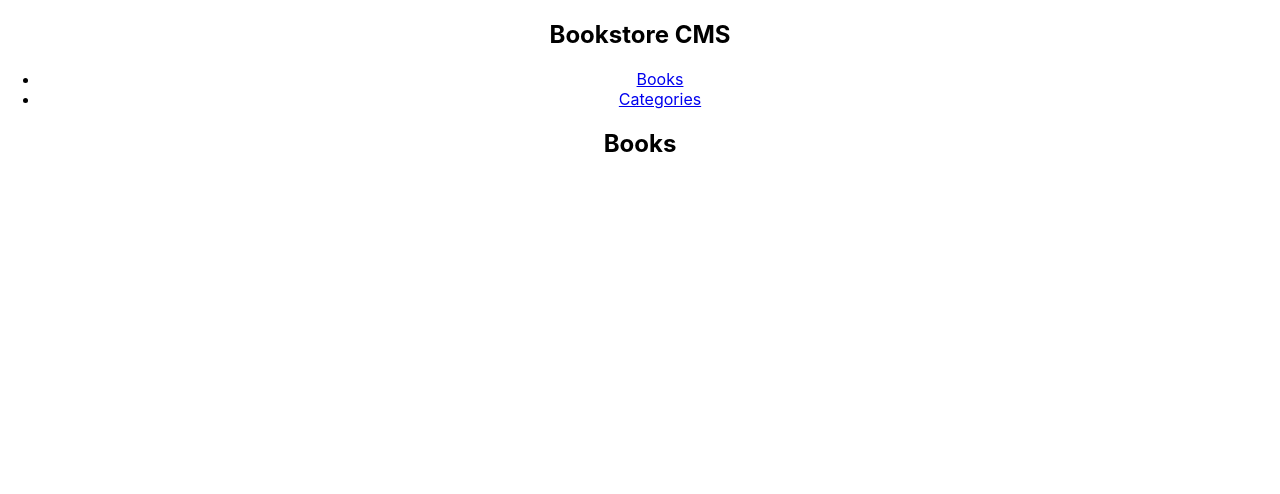
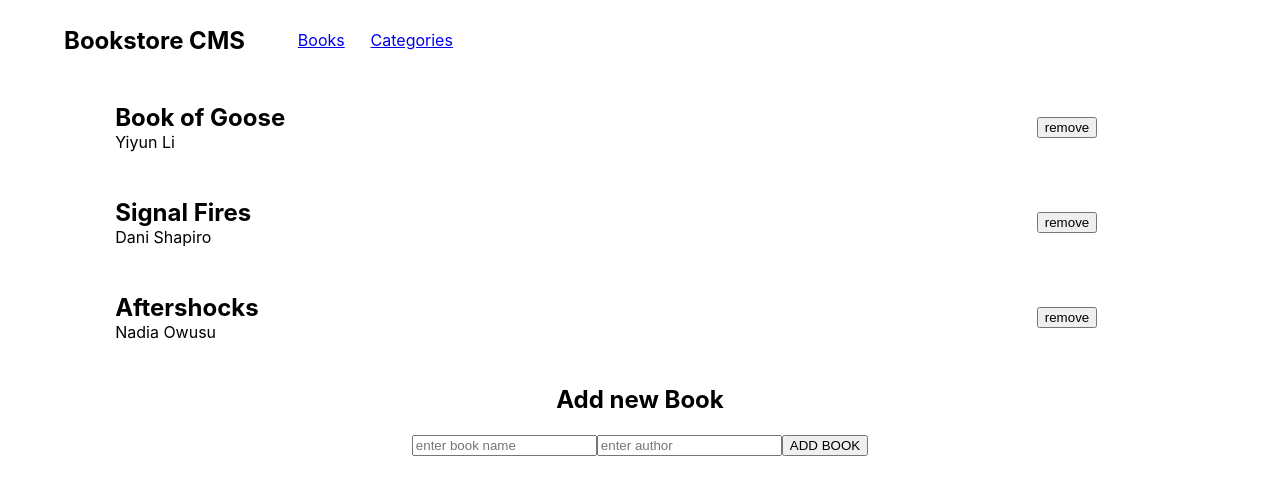
Before and after one commit to ram1117/bookstore-react-redux, a React (Create React App) app: page / in a window 1280 px wide. Shown: the top 494 px of the page. Built offline with nearby package versions, Linux system fonts and the light colour scheme.

Commit message:
Add books,book component, form component and basic styling

```diff
--- a/public/index.html
+++ b/public/index.html
@@ -4,40 +4,10 @@
     <meta charset="utf-8" />
     <link rel="icon" href="%PUBLIC_URL%/favicon.ico" />
     <meta name="viewport" content="width=device-width, initial-scale=1" />
-    <meta name="theme-color" content="#000000" />
-    <meta
-      name="description"
-      content="Web site created using create-react-app"
-    />
-    <link rel="apple-touch-icon" href="%PUBLIC_URL%/logo192.png" />
-    <!--
-      manifest.json provides metadata used when your web app is installed on a
-      user's mobile device or desktop. See https://developers.google.com/web/fundamentals/web-app-manifest/
-    -->
-    <link rel="manifest" href="%PUBLIC_URL%/manifest.json" />
-    <!--
-      Notice the use of %PUBLIC_URL% in the tags above.
-      It will be replaced with the URL of the `public` folder during the build.
-      Only files inside the `public` folder can be referenced from the HTML.
-
-      Unlike "/favicon.ico" or "favicon.ico", "%PUBLIC_URL%/favicon.ico" will
-      work correctly both with client-side routing and a non-root public URL.
-      Learn how to configure a non-root public URL by running `npm run build`.
-    -->
-    <title>React App</title>
+    <title>Book Store</title>
   </head>
   <body>
     <noscript>You need to enable JavaScript to run this app.</noscript>
     <div id="root"></div>
-    <!--
-      This HTML file is a template.
-      If you open it directly in the browser, you will see an empty page.
-
-      You can add webfonts, meta tags, or analytics to this file.
-      The build step will place the bundled scripts into the <body> tag.
-
-      To begin the development, run `npm start` or `yarn start`.
-      To create a production bundle, use `npm run build` or `yarn build`.
-    -->
   </body>
 </html>
--- a/src/App.css
+++ b/src/App.css
@@ -2,38 +2,19 @@
   text-align: center;
 }
 
-.App-logo {
-  height: 40vmin;
-  pointer-events: none;
+.navbar {
+  height: 10vh;
+  display: flex;
+  align-items: center;
+  padding: 0 5%;
 }
 
-@media (prefers-reduced-motion: no-preference) {
-  .App-logo {
-    animation: App-logo-spin infinite 20s linear;
-  }
+.nav-list{
+  list-style: none;
+  display: flex;
+  justify-content: space-between;
 }
 
-.App-header {
-  background-color: #282c34;
-  min-height: 100vh;
-  display: flex;
-  flex-direction: column;
-  align-items: center;
-  justify-content: center;
-  font-size: calc(10px + 2vmin);
-  color: white;
+.nav-list-items {
+  margin: 0 10%;
 }
-
-.App-link {
-  color: #61dafb;
-}
-
-@keyframes App-logo-spin {
-  from {
-    transform: rotate(0deg);
-  }
-
-  to {
-    transform: rotate(360deg);
-  }
-}
--- a/src/App.js
+++ b/src/App.js
@@ -1,6 +1,6 @@
 import { Route, Routes } from 'react-router-dom';
 import './App.css';
-import Books from './components/Book';
+import Books from './components/Books';
 import Categories from './components/Categories';
 import Navbar from './components/Navbar';
 
--- a/src/components/Book.js
+++ b/src/components/Book.js
@@ -1,4 +1,17 @@
-const Books = () => (
-  <h2>Books</h2>
+import PropTypes from 'prop-types';
+import styles from '../styles/Book.module.css';
+
+const Book = ({ title, author }) => (
+  <div className={styles['book-tile']}>
+    <div className={styles['book-details']}>
+      <h2>{title}</h2>
+      <p>{author}</p>
+    </div>
+    <button type="button">remove</button>
+  </div>
 );
-export default Books;
+
+Book.defaultProps = { title: '', author: '' };
+Book.propTypes = { title: PropTypes.string, author: PropTypes.string };
+
+export default Book;
--- a/src/components/BookForm.js
+++ b/src/components/BookForm.js
@@ -0,0 +1,11 @@
+const BookForm = () => (
+  <>
+    <h2>Add new Book</h2>
+    <form className="book-form">
+      <input id="booktitle" type="text" placeholder="enter book name" />
+      <input id="author" type="text" placeholder="enter author" />
+      <button type="submit">ADD BOOK</button>
+    </form>
+  </>
+);
+export default BookForm;
--- a/src/components/Books.js
+++ b/src/components/Books.js
@@ -0,0 +1,14 @@
+import Book from './Book';
+import BookForm from './BookForm';
+
+const Books = () => (
+  <>
+    <div className="books-container">
+      <Book title="Book of Goose" author="Yiyun Li" />
+      <Book title="Signal Fires" author="Dani Shapiro" />
+      <Book title="Aftershocks" author="Nadia Owusu" />
+    </div>
+    <BookForm />
+  </>
+);
+export default Books;
--- /dev/null
+++ b/src/styles/Book.module.css
@@ -0,0 +1,16 @@
+.book-tile {
+  width: 90%;
+  display: flex;
+  align-items: center;
+}
+
+.book-details {
+  padding: 2% 10%;
+  width: 70%;
+  text-align: left;
+}
+
+.book-details > * {
+  padding: 0;
+  margin: 0;
+}
```
Also changed, not shown: public/logo192.png (deleted), public/logo512.png (deleted).
